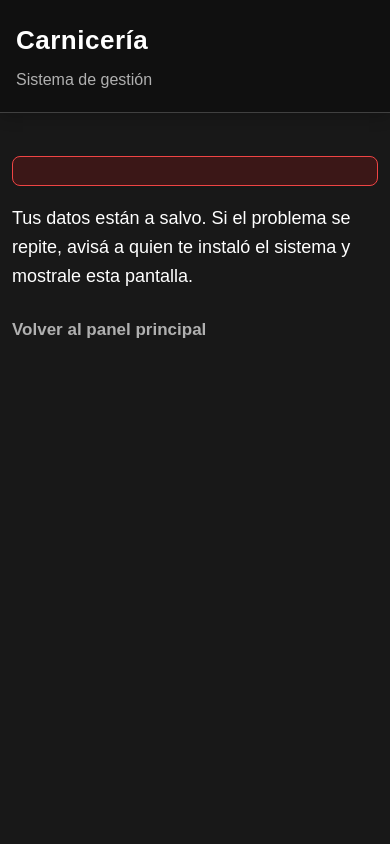
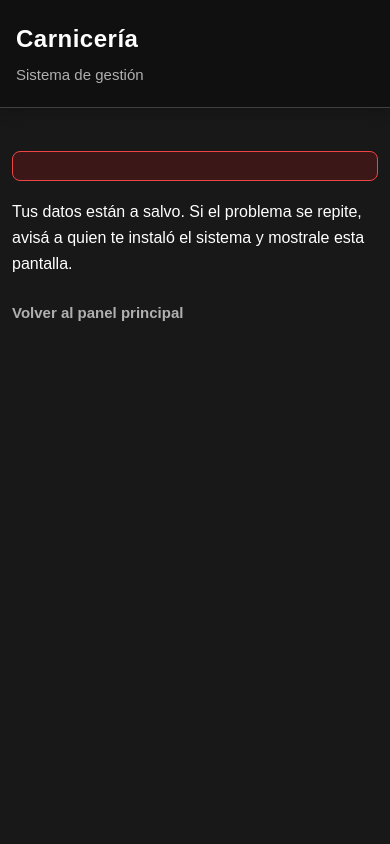
Before and after one commit to claudioferreira-afk/SistemaCarniceria-Demo, a Python web app: template app/templates/error.html in a window 390 px wide. Run offline with Jinja, Linux system fonts and the light colour scheme; the template is opened without the code that fills it, so the values that code supplies are empty.

Commit message:
Ajustar tamaños de fuente

```diff
--- a/app/static/css/style.css
+++ b/app/static/css/style.css
@@ -87,7 +89,7 @@ body {
     font-family: Arial, Helvetica, sans-serif;
     background-color: var(--fondo);
     color: var(--texto);
-    font-size: 18px;
+    font-size: 16px;
     line-height: 1.6;
     min-height: 100vh;
     transition: background-color 0.25s, color 0.25s;
@@ -112,10 +114,11 @@ header {
 
 header h1 {
     margin-bottom: 5px;
-    font-size: 34px;
+    font-size: 30px;
     font-weight: bold;
     letter-spacing: 0.5px;
 }
+
 /* SELECTOR DE TEMA */
 
 .encabezado-contenido {
@@ -152,9 +156,10 @@ header h1 {
     margin-top: 0;
     width: auto;
 }
+
 header p {
     color: var(--texto-secundario);
-    font-size: 18px;
+    font-size: 16px;
 }
 
 /* =====================================================
@@ -171,7 +176,7 @@ main {
 main h2 {
     margin-top: 25px;
     margin-bottom: 18px;
-    font-size: 27px;
+    font-size: 24px;
     color: var(--texto);
 }
 
@@ -416,7 +421,7 @@ main a {
     color: var(--texto-secundario);
     text-decoration: none;
     font-weight: bold;
-    font-size: 17px;
+    font-size: 15px;
     transition: color 0.2s;
 }
 
@@ -463,7 +468,7 @@ main a:hover {
     border-radius: 8px;
     margin-bottom: 18px;
     font-weight: bold;
-    font-size: 16px;
+    font-size: 15px;
     border: 1px solid transparent;
 }
 
@@ -526,15 +531,15 @@ textarea:focus-visible {
     }
 
     header h1 {
-        font-size: 26px;
+        font-size: 24px;
     }
 
     header p {
-        font-size: 16px;
+        font-size: 15px;
     }
 
     main h2 {
-        font-size: 22px;
+        font-size: 21px;
     }
 
     .tarjeta,
```
Also changed, not shown: other parts of app/static/css/style.css (+15 -12 lines).
